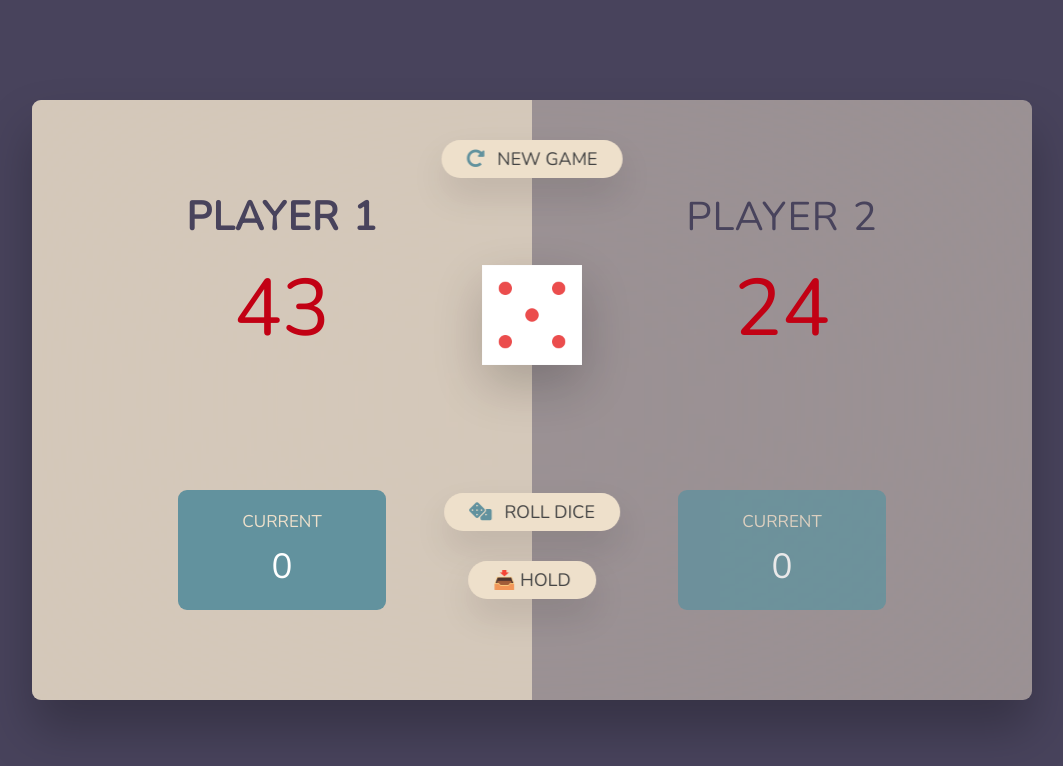
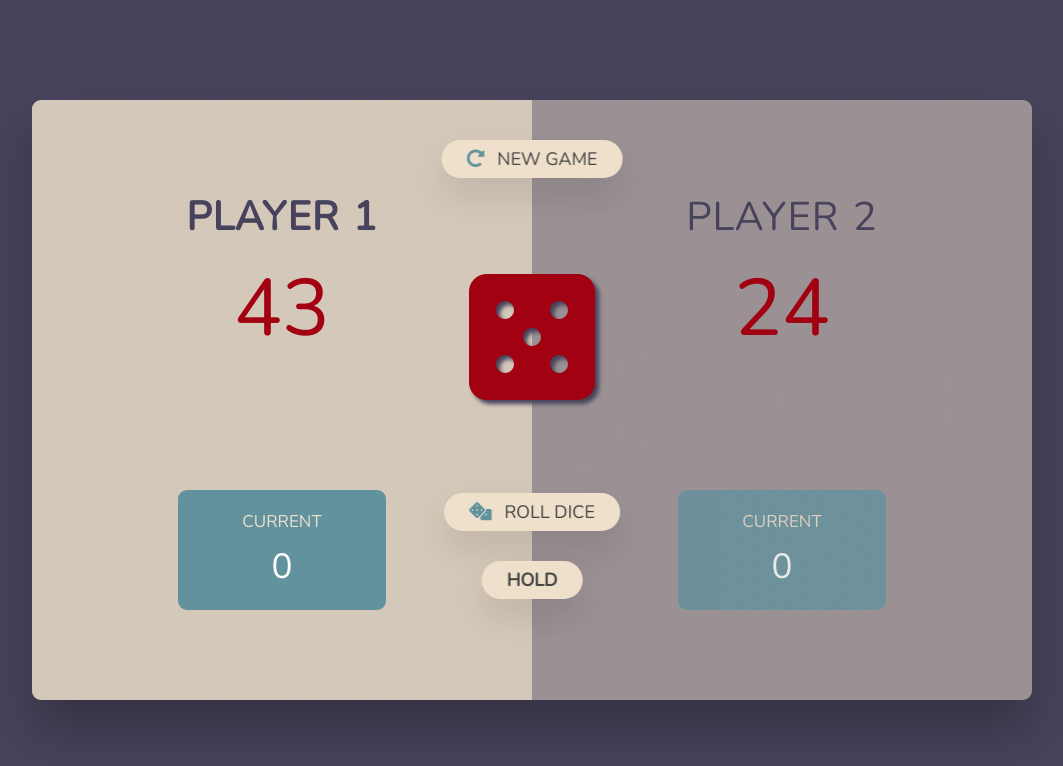
Before and after one commit to alenabauer/js-pig-game, a plain HTML site: page index.html in a window 1280 px wide. Shown: the whole page, without its empty margins (108-1171 px from the left). Drawn offline with nearby package versions, Linux system fonts and the light colour scheme.

Commit message:
Customize css

```diff
--- a/index.html
+++ b/index.html
@@ -30,10 +30,10 @@
       </div>
     </section>
 
-    <img src="imgs/dice-5.png" alt="Playing dice" class="dice" />
+    <div class="dice"><i class="fas fa-dice-five"></i></div>
     <button class="btn btn--new"><i class="fas fa-redo-alt"></i> new game</button>
     <button class="btn btn--roll"><i class="fas fa-dice"></i> Roll dice</button>
-    <button class="btn btn--hold">📥 Hold</button>
+    <button class="btn btn--hold">Hold</button>
   </main>
   <script src="script.js"></script>
 </body>
--- a/style.css
+++ b/style.css
@@ -59,7 +59,7 @@ main {
 .score {
   font-size: 8rem;
   font-weight: 300;
-  color: #C20114;
+  color: #A20111;
   margin-bottom: auto;
 }
 
@@ -139,6 +139,7 @@ main {
 }
 .btn--hold {
   top: 46.1rem;
+  font-weight: 700;
 }
 
 .btn:active {
@@ -155,8 +156,12 @@ main {
   left: 50%;
   top: 16.5rem;
   transform: translateX(-50%);
-  height: 10rem;
-  box-shadow: 0 2rem 5rem rgba(0, 0, 0, 0.2);
+}
+.dice i {
+  font-size: 144px;
+  color: #A20111;
+  text-shadow: 4px 4px 4px #48435C;
+  margin: 0;
 }
 
 .player--winner {
```
